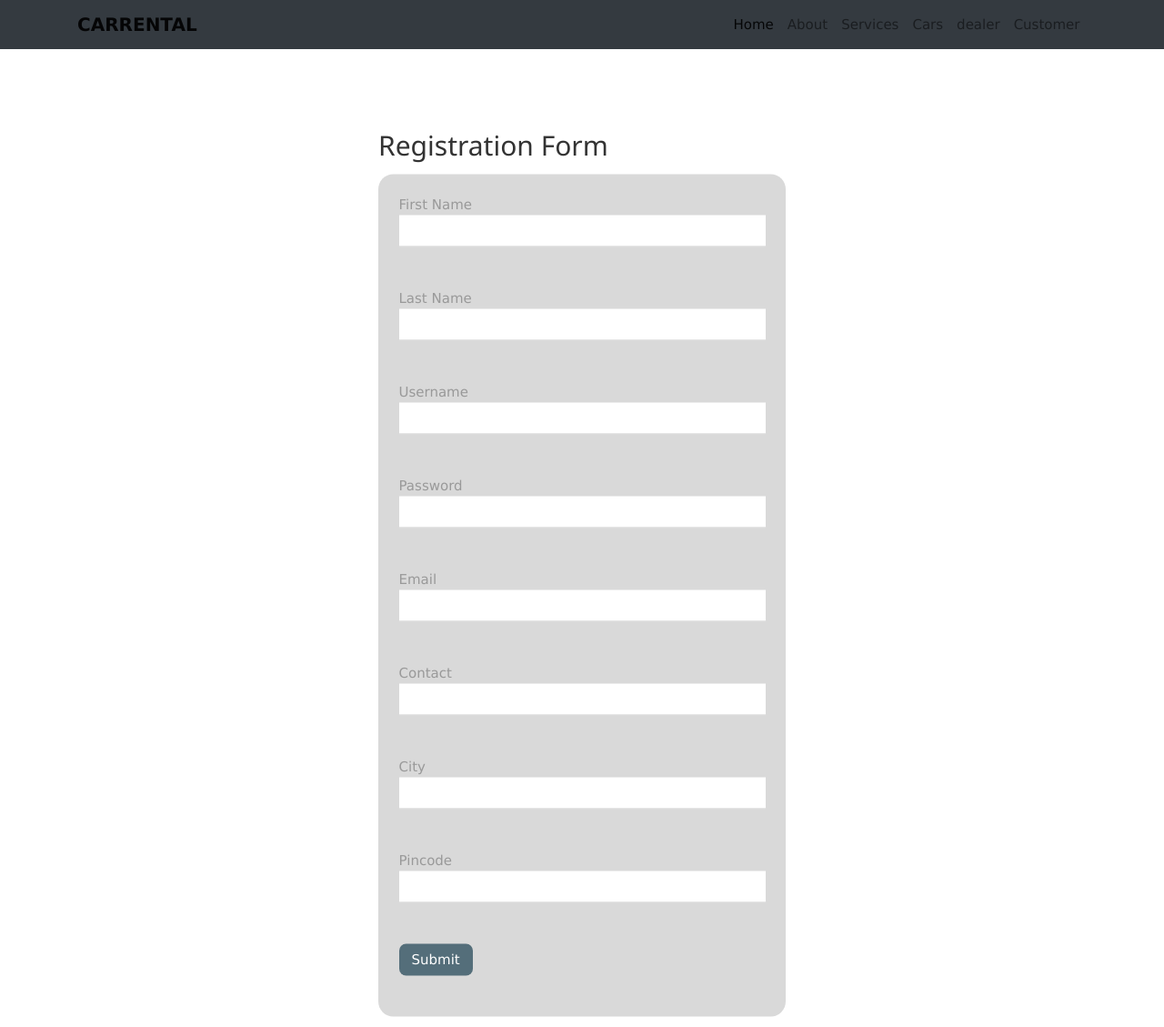
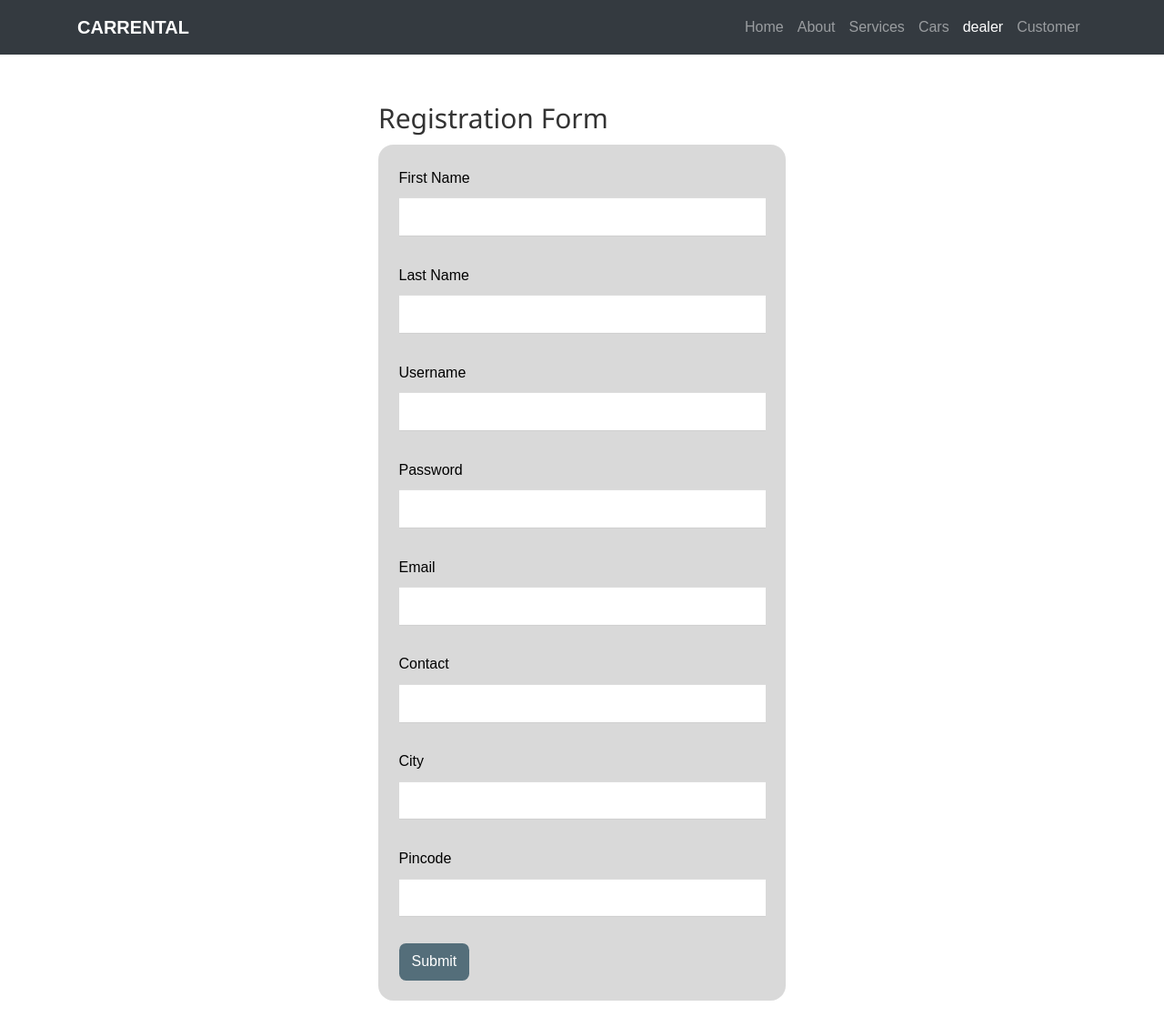
Before and after one commit to mofo98/car_rental, a Django app: template car_rental_system/car_dealer_portal/templates/car_dealer/register.html in a window 1280 px wide. Shown: the whole page at 91% size. Run offline with Django 3.2, Linux system fonts and the light colour scheme; the template is opened without the code that fills it, so the values that code supplies are empty; some libraries are stand-ins or nearby versions.

Commit message:
Update register.html
updated dealer registration

```diff
--- a/car_rental_system/car_dealer_portal/templates/car_dealer/register.html
+++ b/car_rental_system/car_dealer_portal/templates/car_dealer/register.html
@@ -1,24 +1,21 @@
-{% extends 'car_dealer/navbar.html' %}
+{% extends 'car_dealer/base.html' %}
 {% block content %}
-<br>
-<br>
-<br>
 <div class="w3-display-container"  style="height:1000px;">
 <div class="w3-display-middle">
 
   <b> <h2>Registration Form</h2></b>
 
 <form class="w3-container" action="/car_dealer_portal/registration/" method="POST">{% csrf_token %}
-  <lable>First Name</lable> <input class="w3-input" type="text" name="firstname"><br><br>
-  <lable>Last Name</lable> <input class="w3-input" type="text" name="lastname"><br><br>
-  <lable>Username</lable> <input class="w3-input" type="text" name="username"><br><br>
-  <lable>Password</lable> <input class="w3-input" type="password" name="password"><br><br>
-  <lable>Email</lable> <input class="w3-input" type="text" name="email"><br><br>
-  <lable>Contact</lable> <input class="w3-input" type="text" name="mobile"><br><br>
-  <lable>City</lable> <input class="w3-input" type="text" name="city"><br><br>
-  <lable>Pincode</lable> <input class="w3-input" type="text" name="pincode"><br><br>
-  <input class="w3-btn w3-teal" type="submit"><br><br>
-</form>
+  <label>First Name</label> <input class="w3-input" type="text" name="firstname"><br>
+  <label>Last Name</label> <input class="w3-input" type="text" name="lastname"><br>
+  <label>Username</label> <input class="w3-input" type="text" name="username"><br>
+  <label>Password</label> <input class="w3-input" type="password" name="password"><br>
+  <label>Email</label> <input class="w3-input" type="text" name="email"><br>
+  <label>Contact</label> <input class="w3-input" type="text" name="mobile"><br>
+  <label>City</label> <input class="w3-input" type="text" name="city"><br>
+  <label>Pincode</label> <input class="w3-input" type="text" name="pincode"><br>
+  <input class="w3-btn w3-teal" type="submit"><br>
+</form><br>
 </div>
 </div>
 
```
